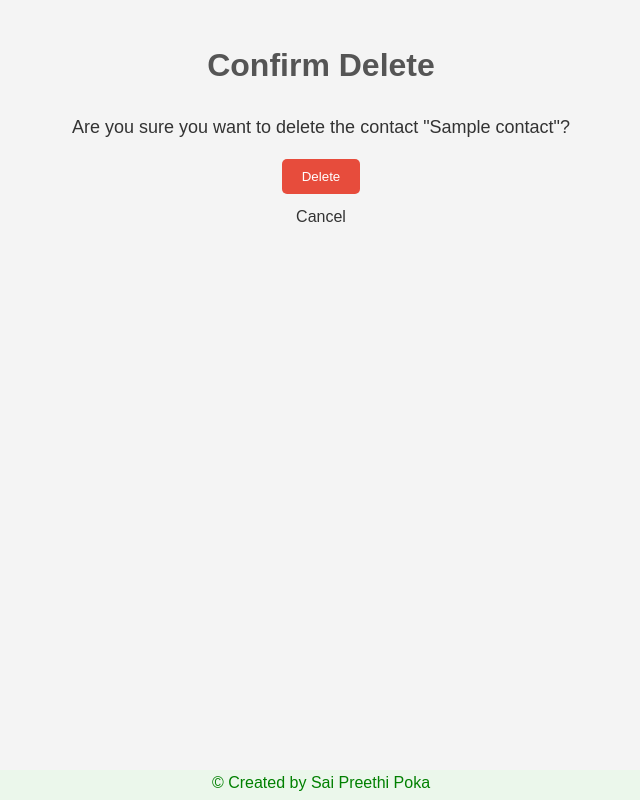
After one commit to pspreethi/saipreethi_poka, a Django app: page /1/delete/ in a window 1280 px wide. The commit adds this page. Shown: the whole page, without its empty margins (319-959 px from the left). Run offline with Django 4.2, Linux system fonts and the light colour scheme; tables that the repository leaves empty hold one stand-in row (values such as "Sample post").

Commit message:
changes w.r.t delete page

```diff
--- /dev/null
+++ b/contact_management/Templates/contact_delete.html
@@ -0,0 +1,91 @@
+<!-- Contact_management/templates/Contact_confirm_delete.html -->
+<!DOCTYPE html>
+<html lang="en">
+<head>
+    <meta charset="UTF-8">
+    <meta name="viewport" content="width=device-width, initial-scale=1.0">
+    <title>Confirm Delete</title>
+    <style>
+        /* CSS Styles */
+        body {
+            font-family: Arial, sans-serif;
+            margin: 0;
+            padding: 0;
+            background-color: #f4f4f4;
+            color: #333;
+            line-height: 1.6;
+        }
+
+        h1 {
+            text-align: center;
+            margin-top: 40px;
+            color: #555;
+        }
+
+        p {
+            text-align: center;
+            font-size: 18px;
+            margin-top: 20px;
+        }
+
+        button {
+            background-color: #e74c3c;
+            color: #fff;
+            padding: 10px 20px;
+            border: none;
+            border-radius: 5px;
+            cursor: pointer;
+            margin-top: 20px;
+            display: block;
+            margin: 0 auto;
+        }
+
+        button:hover {
+            background-color: #c0392b;
+        }
+
+        a {
+            display: block;
+            text-align: center;
+            margin-top: 10px;
+            text-decoration: none;
+            color: #333;
+        }
+
+        a:hover {
+            text-decoration: underline;
+        }
+
+        .copyright {
+            text-align: center;
+            font-size: 14px;
+            margin-top: 30px;
+            color: #888;
+        }
+        .footer {
+            position: absolute;
+            bottom: 0;
+            width: 100%;
+            /* Set the fixed height of the footer here */
+            height: 30px;
+            background-color: #ebf7eb;
+            text-align: center;
+            color: green;
+        }
+    </style>
+</head>
+<body>
+    <h1>Confirm Delete</h1>
+
+    <p>Are you sure you want to delete the contact "{{ contact.name }}"?</p>
+
+    <form method="post" action="{% url 'contact_management:contact_delete' pk=contact.pk %}">
+        {% csrf_token %}
+        <button type="submit">Delete</button>
+        <a href="{% url 'contact_management:contact_detail' pk=contact.pk %}">Cancel</a>
+    </form>
+
+
+</body>
+<footer class="footer">&copy; Created by Sai Preethi Poka</footer>
+</html>
--- a/contact_management/Templates/contact_detail.html
+++ b/contact_management/Templates/contact_detail.html
@@ -1,4 +1,4 @@
-<!-- Contacts/templates/Contact_detail.html -->
+<!-- Contact_management/templates/Contact_detail.html -->
 <!DOCTYPE html>
 <html lang="en">
 <head>
@@ -70,7 +70,7 @@
 
     <a href="{% url 'contact_management:contact_list' %}"><button type="button">Home</button></a>
     <a href="{% url 'contact_management:contact_edit' pk=contact.pk %}"><button type="button">Edit</button></a>
-
+    <a href="{% url 'contact_management:contact_delete' pk=contact.pk %}"><button type="button">Delete</button></a>
 
 </body>
 <footer class="footer">&copy; Created by Sai Preethi Poka</footer>
--- a/contact_management/Templates/contact_form.html
+++ b/contact_management/Templates/contact_form.html
@@ -78,8 +78,6 @@
 
     <a href="{% url 'contact_management:contact_list' %}"><button type="button">Back to Contact List</button></a>
 
-    <!-- Copyright Line -->
-    <!-- <p style="text-align: center; font-size: 20px;">Copyright © Sai Preethi Poka</p> -->
 </body>
 <footer class="footer">&copy; Created by Sai Preethi Poka</footer>
 </html>
--- a/contact_management/Templates/contact_list.html
+++ b/contact_management/Templates/contact_list.html
@@ -90,7 +90,7 @@
                 <tr>
                     <td class="action-buttons">
                         <a href="{% url 'contact_management:contact_detail' pk=contact.pk %}" title="View Details"><i class="fas fa-eye"></i></a>
-                        <!-- <a href="{% url 'contact_management:contact_delete' pk=contact.pk %}" title="Delete"><i class="fas fa-trash"></i></a> -->
+                        <a href="{% url 'contact_management:contact_delete' pk=contact.pk %}" title="Delete"><i class="fas fa-trash"></i></a>
                     </td>
                     <td>{{ contact.name }}</td>
                     <td>{{ contact.email }}</td>
@@ -100,9 +100,6 @@
         </tbody>
     </table>
 
-
-    <!-- Copyright Line -->
-    <!-- <p style="text-align: center; font-size: 20px;">Copyright © Sai Preethi Poka</p> -->
 </body>
 <footer class="footer">&copy; Created by Sai Preethi Poka</footer>
 </html>
--- a/contact_management/urls.py
+++ b/contact_management/urls.py
@@ -1,7 +1,7 @@
 # Contact_management/urls.py
 
 from django.urls import path
-from .views import ContactListView, ContactCreateView, ContactUpdateView, ContactDetailView
+from .views import ContactListView, ContactCreateView, ContactUpdateView, ContactDetailView,ContactDeleteView
 
 
 app_name = 'contact_management'
@@ -11,4 +11,5 @@ urlpatterns = [
     path('new/', ContactCreateView.as_view(), name='contact_create'),
     path('<int:pk>/', ContactDetailView.as_view(), name='contact_detail'),
     path('<int:pk>/edit/', ContactUpdateView.as_view(), name='contact_edit'),
+    path('<int:pk>/delete/', ContactDeleteView.as_view(), name='contact_delete'),
 ]
--- a/contact_management/views.py
+++ b/contact_management/views.py
@@ -1,6 +1,6 @@
 from django.urls import reverse_lazy
 from django.shortcuts import render, get_object_or_404
-from django.views.generic import ListView, CreateView, DetailView, UpdateView,
+from django.views.generic import ListView, CreateView, DetailView, UpdateView, DeleteView
 from .models import Contact
 from .forms import ContactForm
 
@@ -14,7 +14,7 @@ class ContactCreateView(CreateView):
     model = Contact
     template_name = 'Contact_form.html'
     form_class = ContactForm
-    success_url = reverse_lazy('contatc_management:contact_list')
+    success_url = reverse_lazy('contact_management:contact_list')
 
 class ContactDetailView(DetailView):
     model = Contact
@@ -24,4 +24,9 @@ class ContactUpdateView(UpdateView):
     model = Contact
     template_name = 'contact_form.html'
     form_class = ContactForm
-    success_url = reverse_lazy('Contacts:contact_list')
+    success_url = reverse_lazy('contact_management:contact_list')
+
+class ContactDeleteView(DeleteView):
+    model = Contact
+    template_name = 'contact_delete.html'
+    success_url = reverse_lazy('contact_management:contact_list')
```
Also changed, not shown: db.sqlite3.
